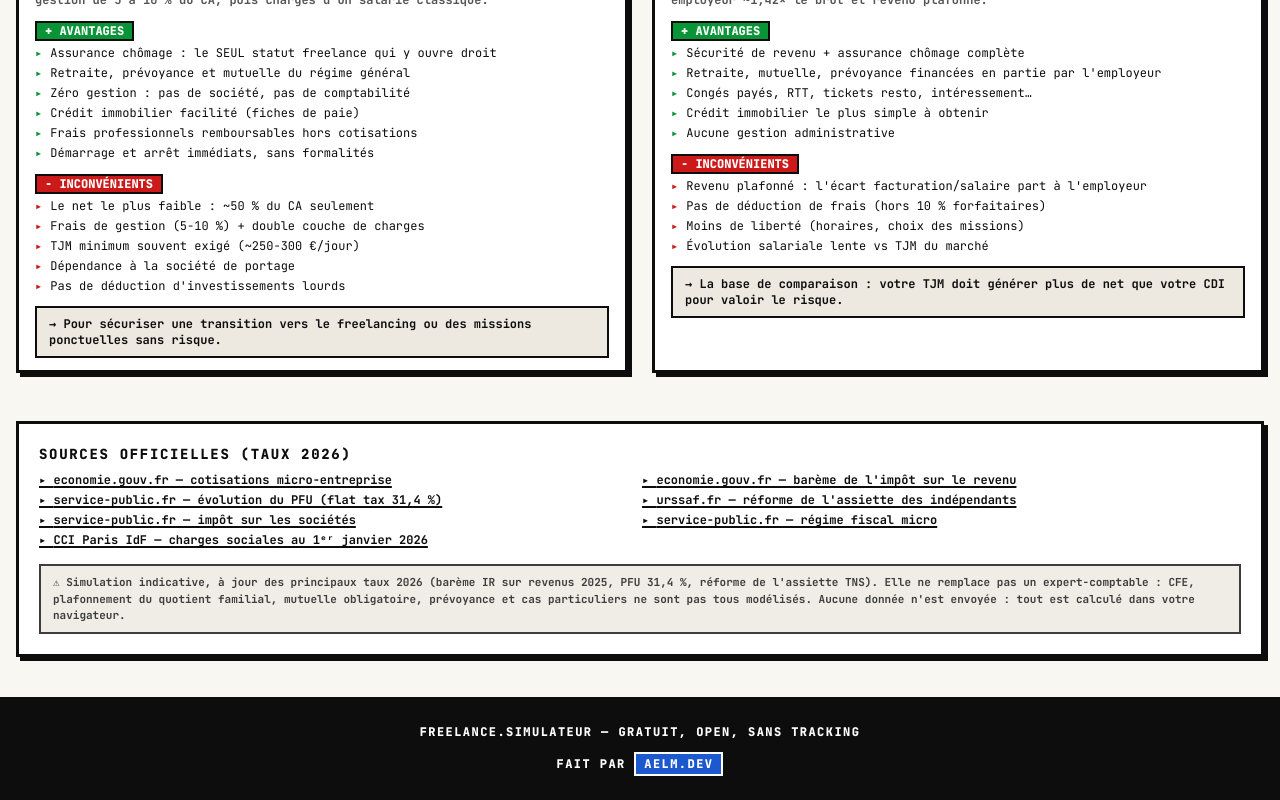
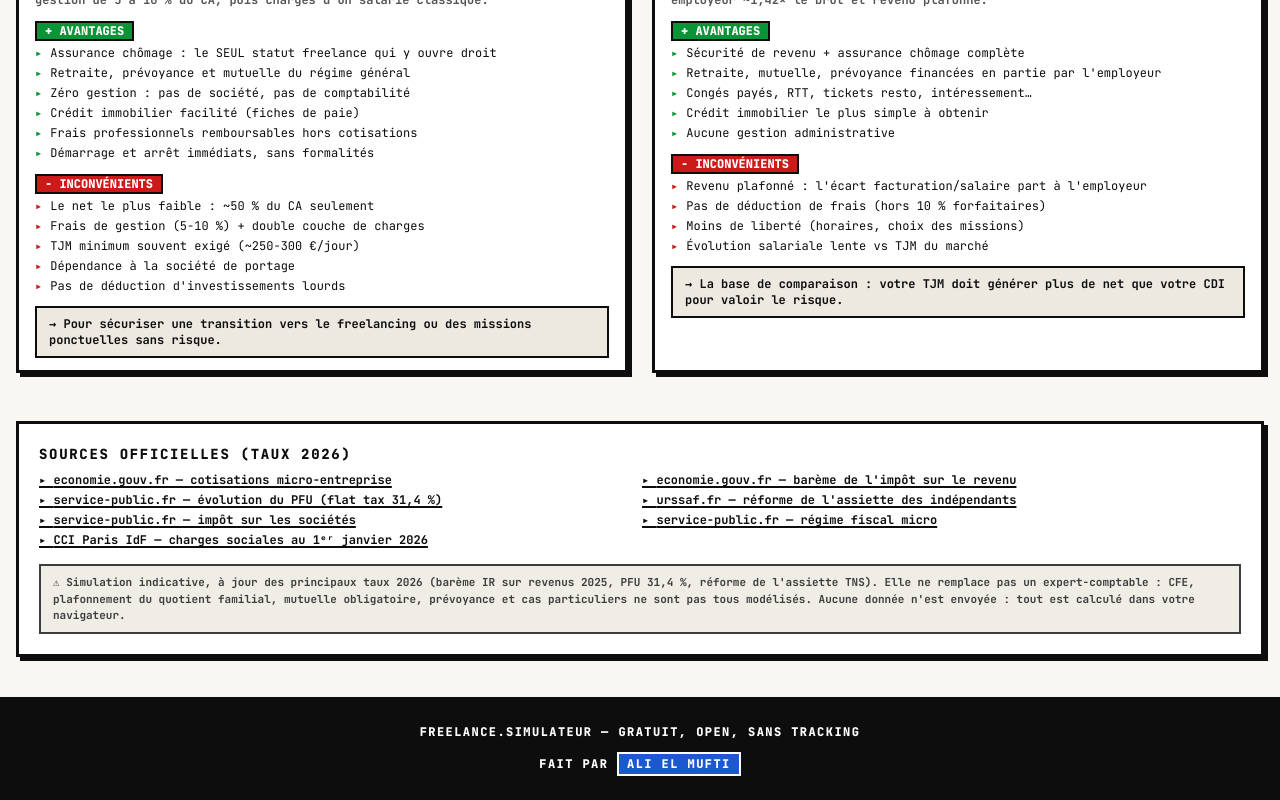
Before and after one commit to aelmufti/is-freelance-worth-it-for-you, a React (Vite) app: page / in a window 1280 px wide. Shown: the part 4083-4883 px from the top of the page. Built offline with nearby package versions, Linux system fonts and the light colour scheme.

Commit message:
fix: crédit auteur au nom complet

```diff
--- a/index.html
+++ b/index.html
@@ -8,7 +8,7 @@
       name="description"
       content="Simulateur gratuit 2026 : comparez micro-entreprise, EURL, SASU, portage salarial et CDI. Cotisations, impôt sur le revenu, net mensuel et seuil de rentabilité."
     />
-    <meta name="author" content="aelm.dev" />
+    <meta name="author" content="Ali El Mufti" />
     <link rel="author" href="https://aelm.dev" />
     <link rel="preconnect" href="https://fonts.googleapis.com" />
     <link rel="preconnect" href="https://fonts.gstatic.com" crossorigin />
--- a/src/App.tsx
+++ b/src/App.tsx
@@ -183,7 +183,7 @@ export default function App() {
             rel="noreferrer"
             className="brutal-press inline-block border-2 border-white bg-primary px-2 py-0.5 text-white"
           >
-            AELM.DEV
+            ALI EL MUFTI
           </a>
         </div>
       </footer>
```
